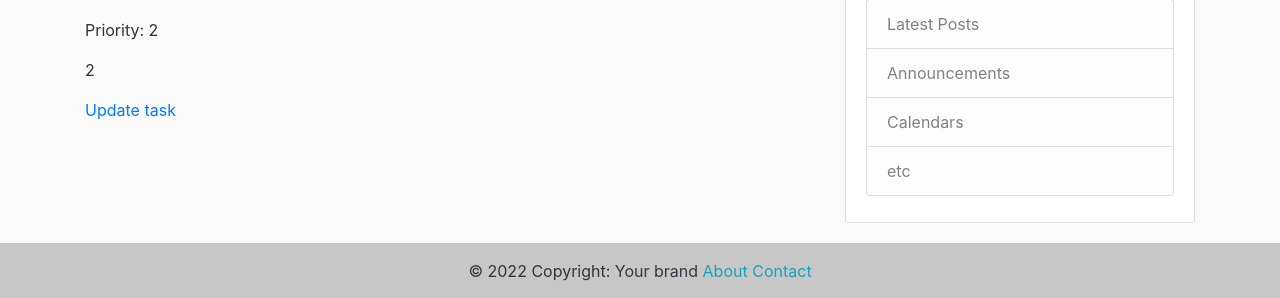
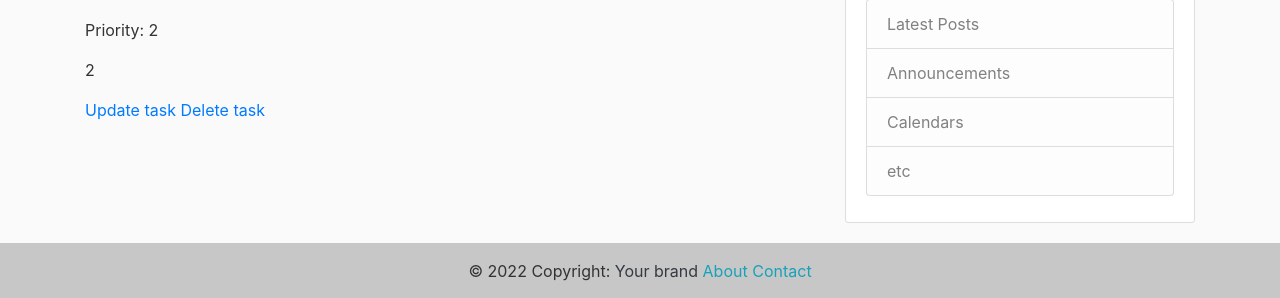
Before and after one commit to alvyynm/django-todo-webapp, a Django app: a page that uses task/templates/task/task_detail.html in a window 1280 px wide. Shown: the part 198-496 px from the top of the page. Run offline with Django 4.2, Linux system fonts and the light colour scheme; data comes from the database, SQL or seed files in the repository; both versions use the stored data as it was after the commit; some libraries are stand-ins or nearby versions.

Commit message:
Add task deletion functionality

```diff
--- a/task/templates/task/task_detail.html
+++ b/task/templates/task/task_detail.html
@@ -7,5 +7,8 @@
     <p>Due Date: {{ todo.task_duedate }}</p>
     <p>Priority: {{ todo.task_priority }}</p>
     <p>{{ todo.id }}</p>
-<a href="/task{{ todo.id }}/update">Update task</a>
+    <div>
+        <a href="/task{{ todo.id }}/update">Update task</a>
+        <a href="/task{{ todo.id }}/delete">Delete task</a>
+    </div>
 {% endblock content %}
--- a/task/urls.py
+++ b/task/urls.py
@@ -6,6 +6,7 @@ urlpatterns = [
     path('', views.home, name = 'task-home'),
     path('task<int:task_id>/', views.task_detail, name= 'task-details'),
     path('task<int:task_id>/update/', views.update, name="task-update"),
+    path('task<int:task_id>/delete/', views.delete, name="task-update"),
     path('tasks/', views.tasks, name= 'task-view'),
     path('addtask/', views.add, name= 'task-add'),
     path('about/', views.about, name= 'task-about'),
--- a/task/views.py
+++ b/task/views.py
@@ -46,6 +46,12 @@ def update(request, task_id):
         return redirect('task-view')
     return render(request,'task/update.html', {"form": form})
 
+def delete(request, task_id):
+    todo = Task.objects.get(id=task_id)
+    todo.delete()
+    return redirect('task-view')
+
+
 def about(request):
     return render(request, 'task/about.html')
 
```
Also changed, not shown: db.sqlite3.
